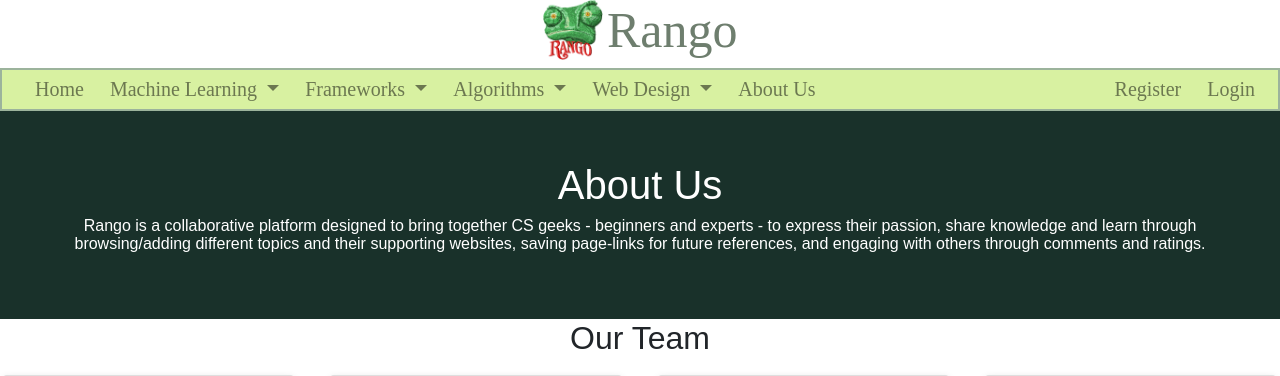
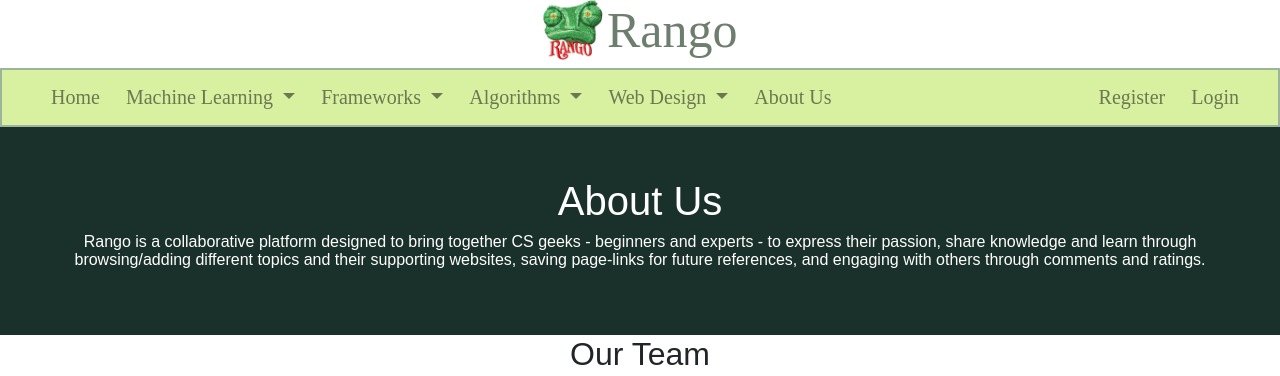
Before and after one commit to engiedinana/Rango_Project, a Django app: page /rango/about/ in a window 1280 px wide. Shown: the top 376 px of the page. Run offline with Django 3.2, Linux system fonts and the light colour scheme; some libraries are stand-ins or nearby versions.

Commit message:
undo fix padding

```diff
--- a/templates/rango/base.html
+++ b/templates/rango/base.html
@@ -27,7 +27,7 @@
         </div>
     </div>
     <!-- Navbar container -->
-    <nav id = "menu_bar" class="navbar-light navbar-expand-xl">
+    <nav id = "menu_bar" class="navbar navbar-light navbar-expand-xl">
         <div class="container-fluid">
             <div class = "navbar-header">
             <!--Add Hamburger icon/button to toggle menu display -->
```
